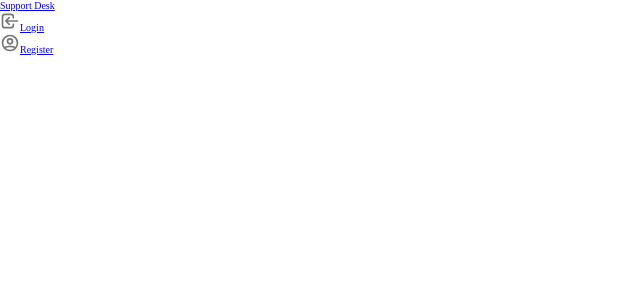
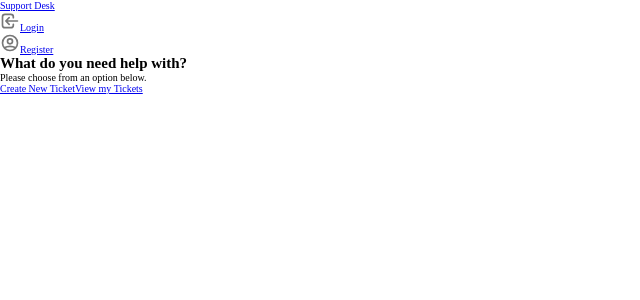
Before and after one commit to sundaray/supportdesk, a React (Create React App) app in the folder client/: page / in a window 1280 px wide. Shown: the top 300 px of the page, without its empty margins (0-640 px from the left). Built offline with nearby package versions, Linux system fonts and the light colour scheme.

Commit message:
Created Home Page

```diff
--- a/client/src/components/Home.js
+++ b/client/src/components/Home.js
@@ -1,10 +1,23 @@
 import React from "react";
+import { Link } from "react-router-dom";
 import { useSelector } from "react-redux";
 import { selectName } from "./authSlice";
 
 const Home = () => {
   const name = useSelector(selectName);
-  return <>{name && `Welcome ${name}`}</>;
+  return (
+    <>
+      {name && `Welcome ${name}`}
+
+      <section>
+        <h1>What do you need help with?</h1>
+        <p>Please choose from an option below.</p>
+      </section>
+
+      <Link to="new-ticket">Create New Ticket</Link>
+      <Link to="tickets">View my Tickets</Link>
+    </>
+  );
 };
 
 export default Home;
```
